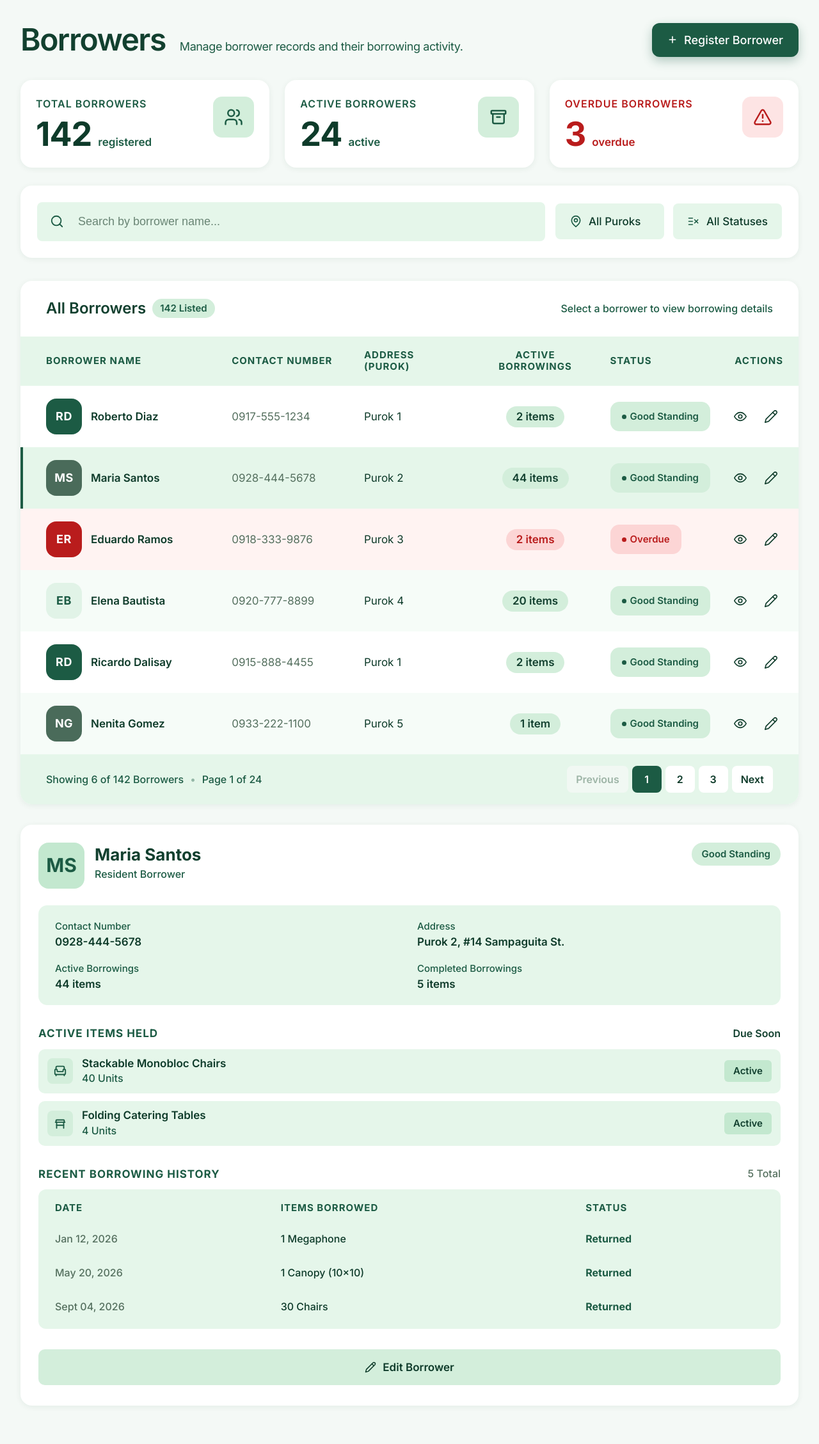
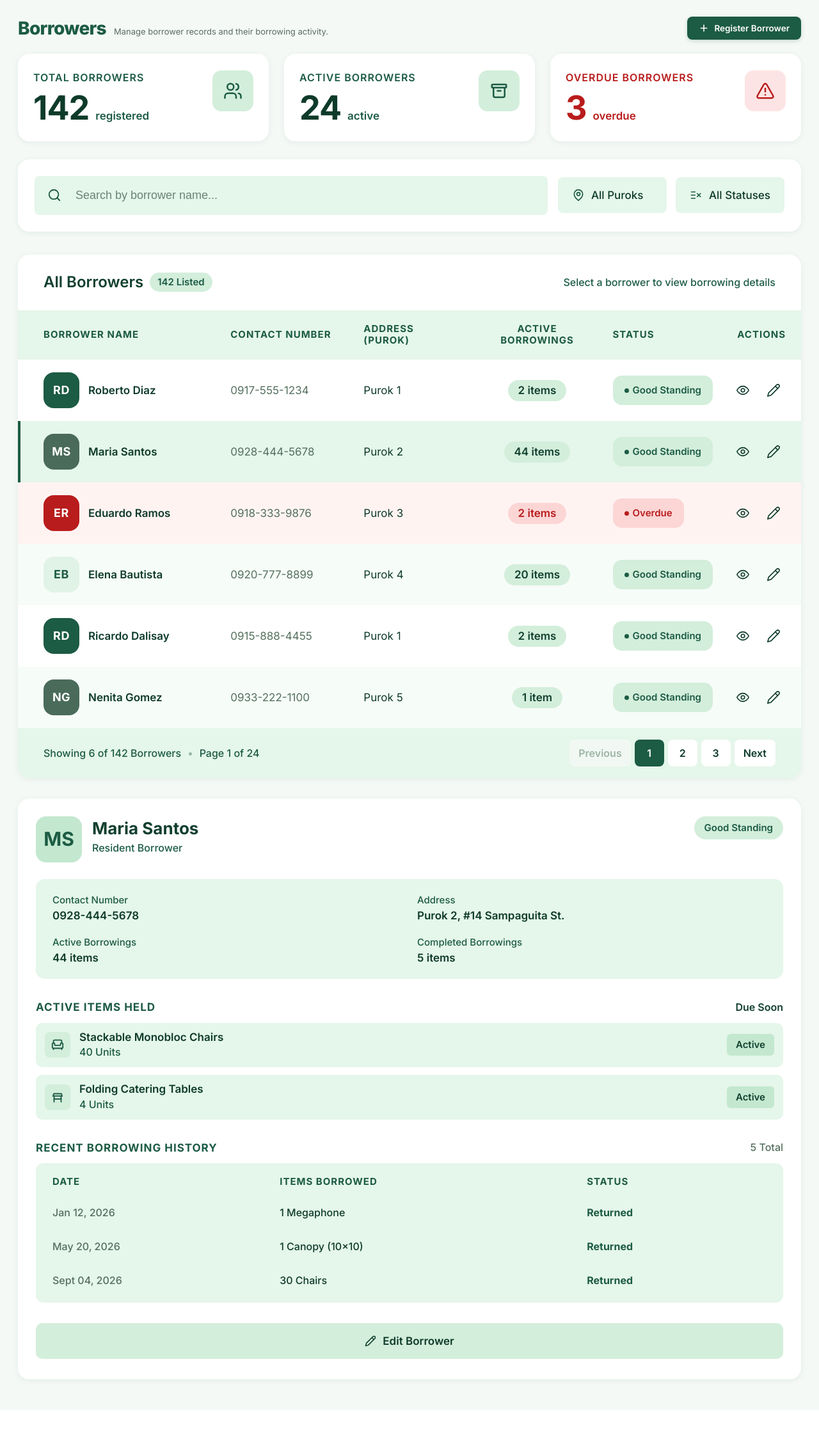
Before and after one commit to woanjo/BorrowHub, a PHP site: page /borrower.html in a window 1280 px wide. Shown: the part 122-2379 px from the top of the page at 64% size. After the commit the page ends 2286 px from the top, so only its background shows below. Run offline with PHP 8.4, Linux system fonts and the light colour scheme.

Commit message:
header done

```diff
--- a/css/borrower.css
+++ b/css/borrower.css
@@ -326,9 +326,9 @@ a {
    ========================================================================== */
 
 .main-container {
-  max-width: 1600px;
+  max-width: 1380px;
   margin: 0 auto;
-  padding: 36px 32px 60px;
+  padding: 26px 28px 48px;
 }
 
 .page-header-row {
@@ -336,48 +336,52 @@ a {
   align-items: center;
   justify-content: space-between;
   gap: 16px;
-  margin-bottom: 36px;
+  margin-bottom: 22px;
   flex-wrap: wrap;
 }
 
 .page-header-left {
   display: flex;
   align-items: baseline;
-  gap: 22px;
+  gap: 12px;
   flex-wrap: wrap;
 }
 
 .page-title {
-  font-size: 48px;
-  font-weight: 600;
-  color: var(--primary-dark);
-  letter-spacing: -1.5px;
-  line-height: 1;
+  font-size: 28px;
+  font-weight: 800;
+  color: var(--primary-green);
+  letter-spacing: -0.025em;
+  line-height: 1.15;
 }
 
 .page-subtitle {
-  font-size: 18px;
-  color: var(--primary-green);
-  letter-spacing: -0.4px;
+  font-size: 13px;
+  color: var(--text-secondary);
+  font-weight: 400;
 }
 
 .btn-primary-add {
   display: inline-flex;
   align-items: center;
-  gap: 10px;
-  background: var(--primary-green);
-  color: #fff;
-  padding: 16px 24px;
-  border-radius: 12px;
-  font-size: 18px;
-  font-weight: 500;
-  box-shadow: 0 6px 16px rgba(28, 91, 68, 0.3);
-  transition: transform 0.15s, background 0.15s;
+  gap: 8px;
+  background-color: var(--primary-green);
+  color: #ffffff;
+  font-size: 13.5px;
+  font-weight: 600;
+  padding: 10px 18px;
+  border-radius: 8px;
+  box-shadow: 0 2px 6px rgba(19, 78, 49, 0.2);
+  transition: background-color 0.16s ease, transform 0.12s ease;
 }
 
 .btn-primary-add:hover {
-  background: var(--primary-dark);
+  background-color: var(--primary-green-hover);
   transform: translateY(-1px);
+}
+
+.btn-primary-add:active {
+  transform: translateY(0);
 }
 
 /* KPI Cards */
```
